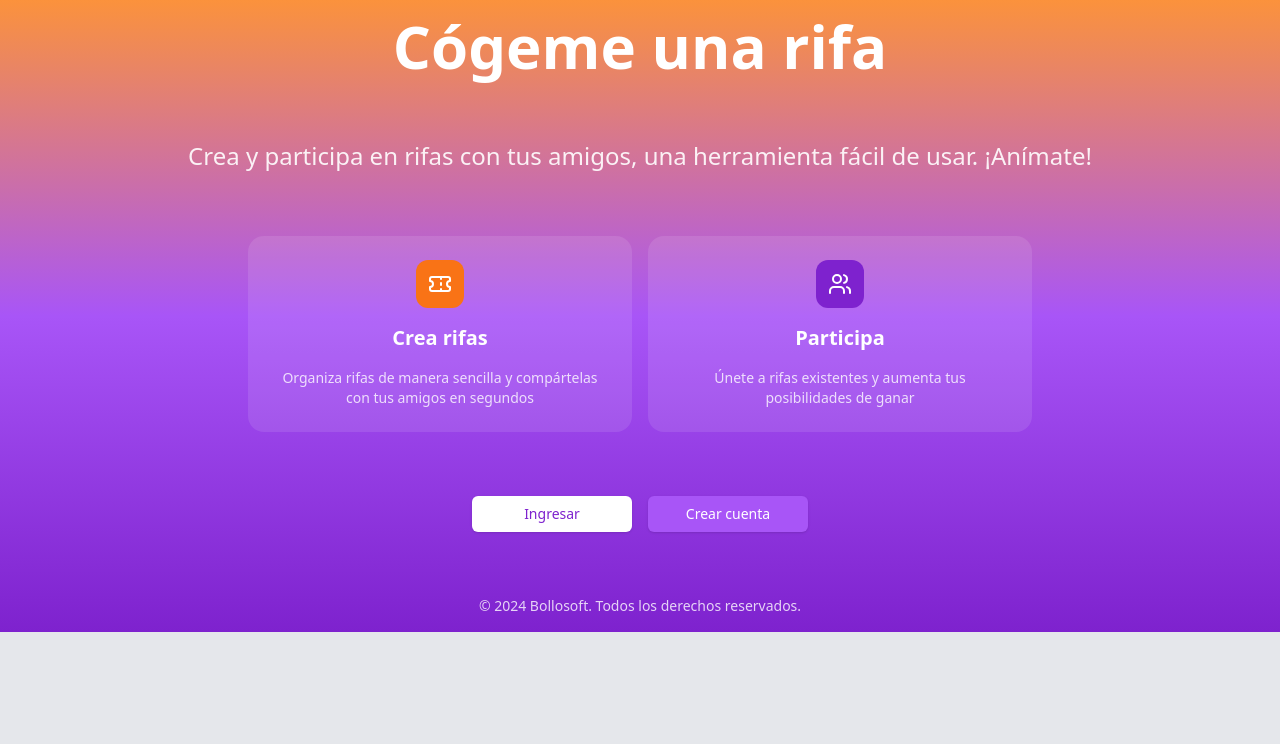
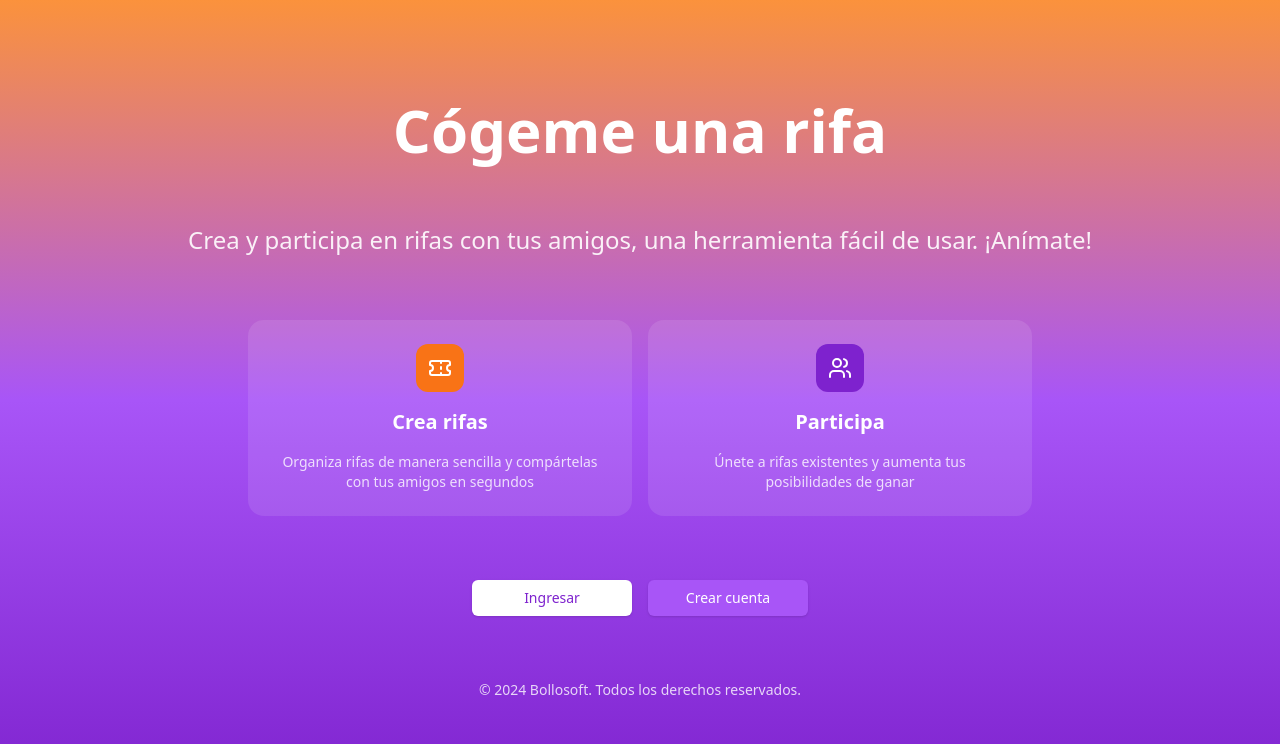
Before and after one commit to IsaacNavarro-0206/cogeme-una-rifa-frontend, a React (Vite) app: page / in a window 1280 px wide. Shown: the top 744 px of the page. Built offline with nearby package versions, Linux system fonts and the light colour scheme.

Commit message:
feat: estilo modificado para que ocupe todo el alto de la pantalla

```diff
--- a/src/pages/LandingPage/index.tsx
+++ b/src/pages/LandingPage/index.tsx
@@ -8,7 +8,7 @@ const LandingPage: React.FC = () => {
   };
 
   return (
-    <div className="w-full bg-gradient-to-b from-orange-400 via-purple-500 to-purple-700 flex flex-col justify-center items-center p-4 space-y-16">
+    <div className="w-full min-h-screen bg-gradient-to-b from-orange-400 via-purple-500 to-purple-700 flex flex-col justify-center items-center p-4 space-y-16">
       <h1 className="text-white text-4xl md:text-6xl font-bold">
         Cógeme una rifa
       </h1>
```
